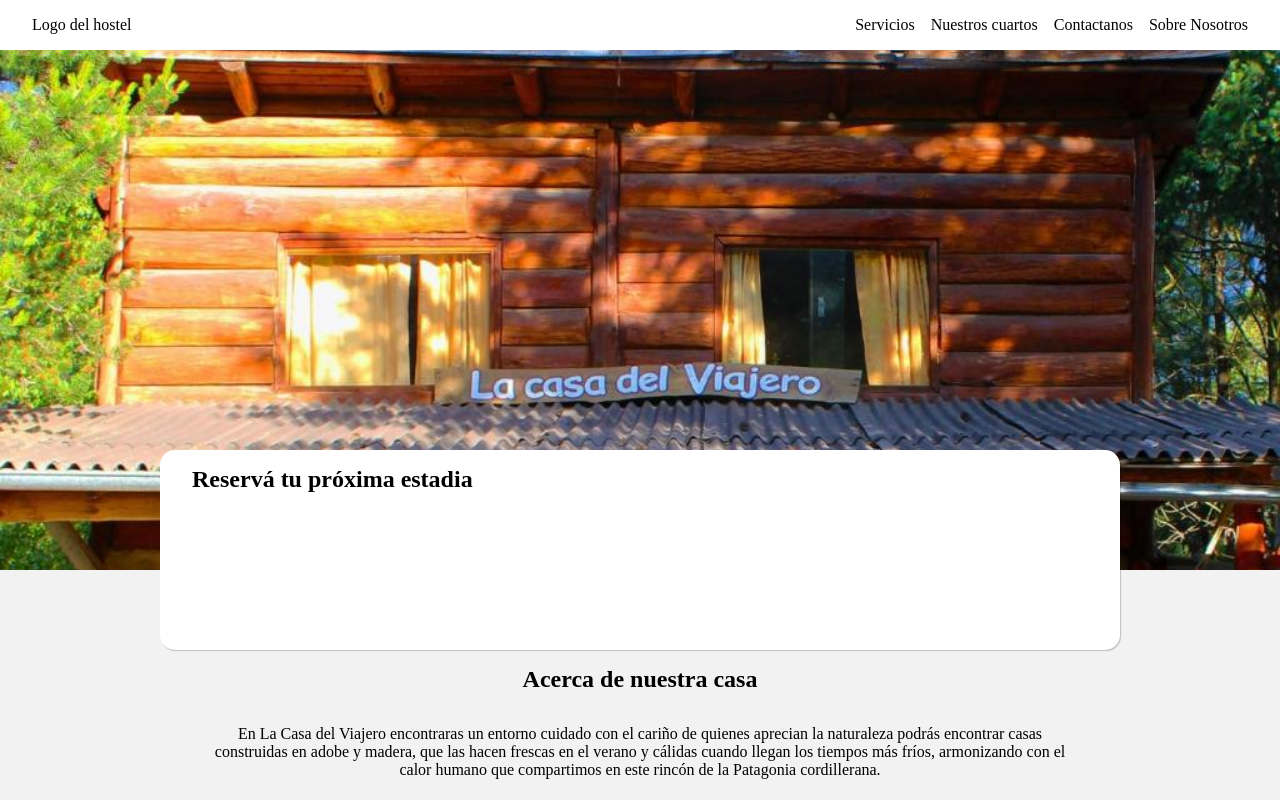
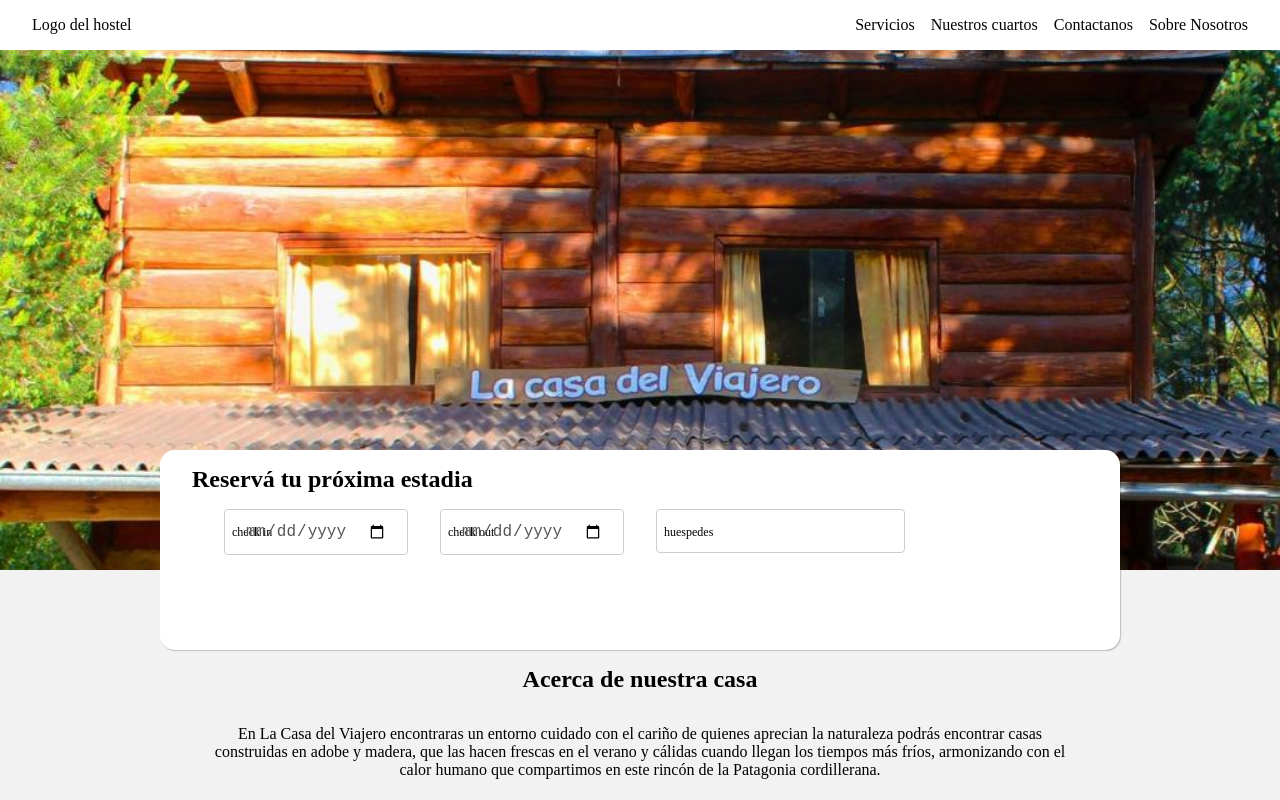
Before and after one commit to tomason182/la-casa-del-viajero-website, a React (Vite) app: page / in a window 1280 px wide. Shown: the top 800 px of the page. Built offline with nearby package versions, Linux system fonts and the light colour scheme.

Commit message:
add: Calendar component

```diff
--- a/package.json
+++ b/package.json
@@ -10,6 +10,7 @@
     "preview": "vite preview"
   },
   "dependencies": {
+    "date-fns": "^4.1.0",
     "react": "^18.3.1",
     "react-dom": "^18.3.1"
   },
--- /dev/null
+++ b/src/components/Forms/AvailabilityForm.jsx
@@ -0,0 +1,20 @@
+import styles from "./AvailabilityForm.module.css";
+
+export default function AvailabilityForm() {
+  return (
+    <form className={styles.form}>
+      <div className={styles.formField}>
+        <label>check in</label>
+        <input type="date" name="checkIn" required aria-required />
+      </div>
+      <div className={styles.formField}>
+        <label>check out</label>
+        <input type="date" name="checkOut" required aria-required />
+      </div>
+      <div className={styles.formField}>
+        <label>huespedes</label>
+        <input type="number" name="numOfGuest" required aria-required />
+      </div>
+    </form>
+  );
+}
--- /dev/null
+++ b/src/components/Forms/AvailabilityForm.module.css
@@ -0,0 +1,32 @@
+form {
+  display: flex;
+  justify-content: flex-start;
+  gap: 2rem;
+  padding: 1rem 2rem;
+  position: relative;
+}
+
+.formField {
+  position: relative;
+}
+
+.formField input {
+  position: relative;
+  width: 100%;
+  padding: 0.75rem 1.25rem;
+  color: #555;
+  font-size: 1rem;
+  border: 1px solid #ccc;
+  border-radius: 4px;
+  outline: none;
+  background: transparent;
+  z-index: 1;
+}
+
+.formField label {
+  position: absolute;
+  font-size: 0.75rem;
+  top: 50%;
+  left: 8px;
+  transform: translateY(-50%);
+}
--- a/src/pages/Home/Home.jsx
+++ b/src/pages/Home/Home.jsx
@@ -1,5 +1,7 @@
 import { useState } from "react";
 import PropTypes from "prop-types";
+import Location from "../../components/Location/Location";
+import AvailabilityForm from "../../components/Forms/AvailabilityForm";
 import styles from "./Home.module.css";
 import entorno from "../../assets/images/entorno.png";
 import ambiente from "../../assets/images/ambiente.png";
@@ -43,11 +45,17 @@
 
   const casitaList = [casita_1, casita_2, casita_3, casita_4];
 
+  const hostelInfo = {
+    address: "Av. Las Flores 4220",
+    phone: "294 - 4xxx - xxxx",
+  };
+
   return (
     <>
       <section className={styles.mainContent}>
         <div className={styles.bookingContent}>
           <h2>Reservá tu próxima estadia</h2>
+          <AvailabilityForm />
         </div>
       </section>
       <section className={styles.about}>
@@ -109,6 +117,9 @@
             <h3>La casita</h3>
           </div>
         </div>
+      </section>
+      <section>
+        <Location address={hostelInfo.address} phone={hostelInfo.phone} />
       </section>
     </>
   );
```
Also changed, not shown: src/components/Calendar/Calendar.jsx (added, +59 -0 lines), src/components/Calendar/Calendar.module.css (added), 1 other file (tests, documents, lock files or other folders).
